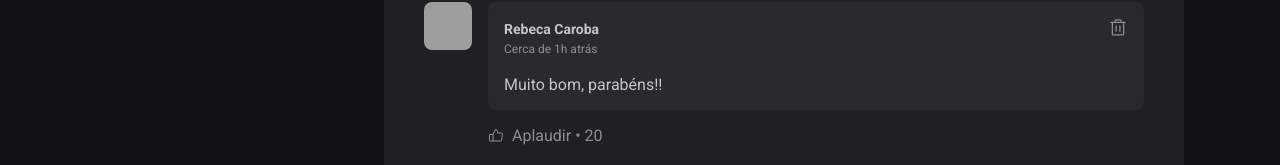
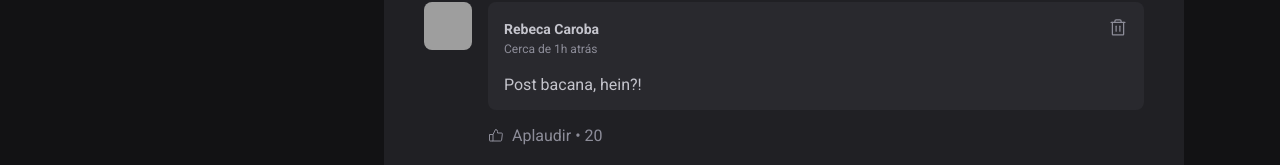
Before and after one commit to rebecaCaroba/socialNetApp, a React (Vite) app: page / in a window 1280 px wide. Shown: the part 625-790 px from the top of the page. Built offline with nearby package versions, Linux system fonts and the light colour scheme; grey boxes are pictures that could not be loaded.

Commit message:
Inserindo comentários

```diff
--- a/src/Components/Comment.jsx
+++ b/src/Components/Comment.jsx
@@ -1,7 +1,7 @@
 import { ThumbsUp, Trash } from 'phosphor-react';
 import styles from './Comment.module.css';
 import { Avatar } from './Avatar';
-export function Comment() {
+export function Comment({content}) {
     return (
         <div className={styles.comment}>
             <Avatar src="https://github.com/rebecacaroba.png" />
@@ -16,7 +16,7 @@
                             <Trash size={20} />
                         </button>
                     </header>
-                    <p>Muito bom, parabéns!!</p>
+                    <p>{content}</p>
                 </div>
 
                 <footer>
--- a/src/Components/Post.jsx
+++ b/src/Components/Post.jsx
@@ -7,16 +7,10 @@
 
 export function Post({ author, publishedAt, content }) {
     const [comments, setComments] = useState ([
-        1,
-        2,
+        'Post bacana, hein?!'
     ])
 
-
-    function handleCreatNewComment(){
-        event.preventDefault()
-        setComments([...comments, comments.length + 1])
-        console.log(comments)
-    }
+    const [newCommentText, setNewCommentText] = useState('');
 
     const publishedDateFormatted = format(publishedAt, "d 'de' LLLL 'às' HH:mm'h'", {
         locale: ptBR,
@@ -26,6 +20,16 @@
         locale: ptBR,
         addSuffix: true,
     });
+
+    function handleCreatNewComment(){
+        event.preventDefault()
+        setComments([...comments, newCommentText])
+        setNewCommentText('');
+    }
+
+    function handleNewCommentChange(){
+        setNewCommentText(event.target.value)
+    }
 
     return (
         <article className={styles.post}>
@@ -58,13 +62,18 @@
             </div>
             <form onSubmit={handleCreatNewComment} className={styles.commentForm}>
                 <strong>Deixe seu feedback</strong>
-                <textarea placeholder='Deixe um comentário' />
+                <textarea
+                placeholder='Deixe um comentário'
+                name='input'
+                value={newCommentText}
+                onChange={handleNewCommentChange}
+                />
 
                 <footer><button type='submit'>Publicar</button></footer>
             </form>
             <div className={styles.commentList}>
                 {comments.map(comment => {
-                    return <Comment />
+                    return <Comment content={comment} />
                 })}
             </div>
         </article>
```
